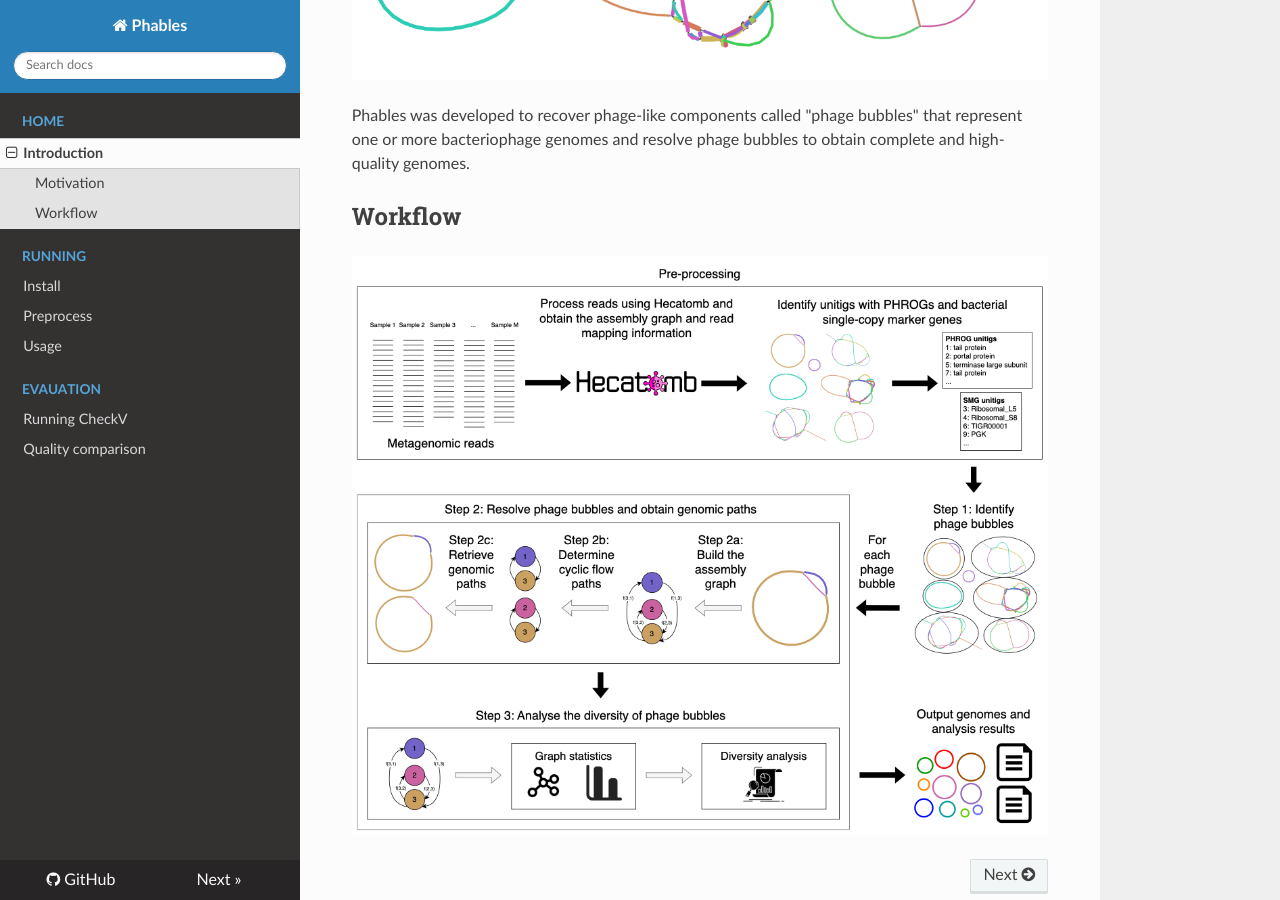
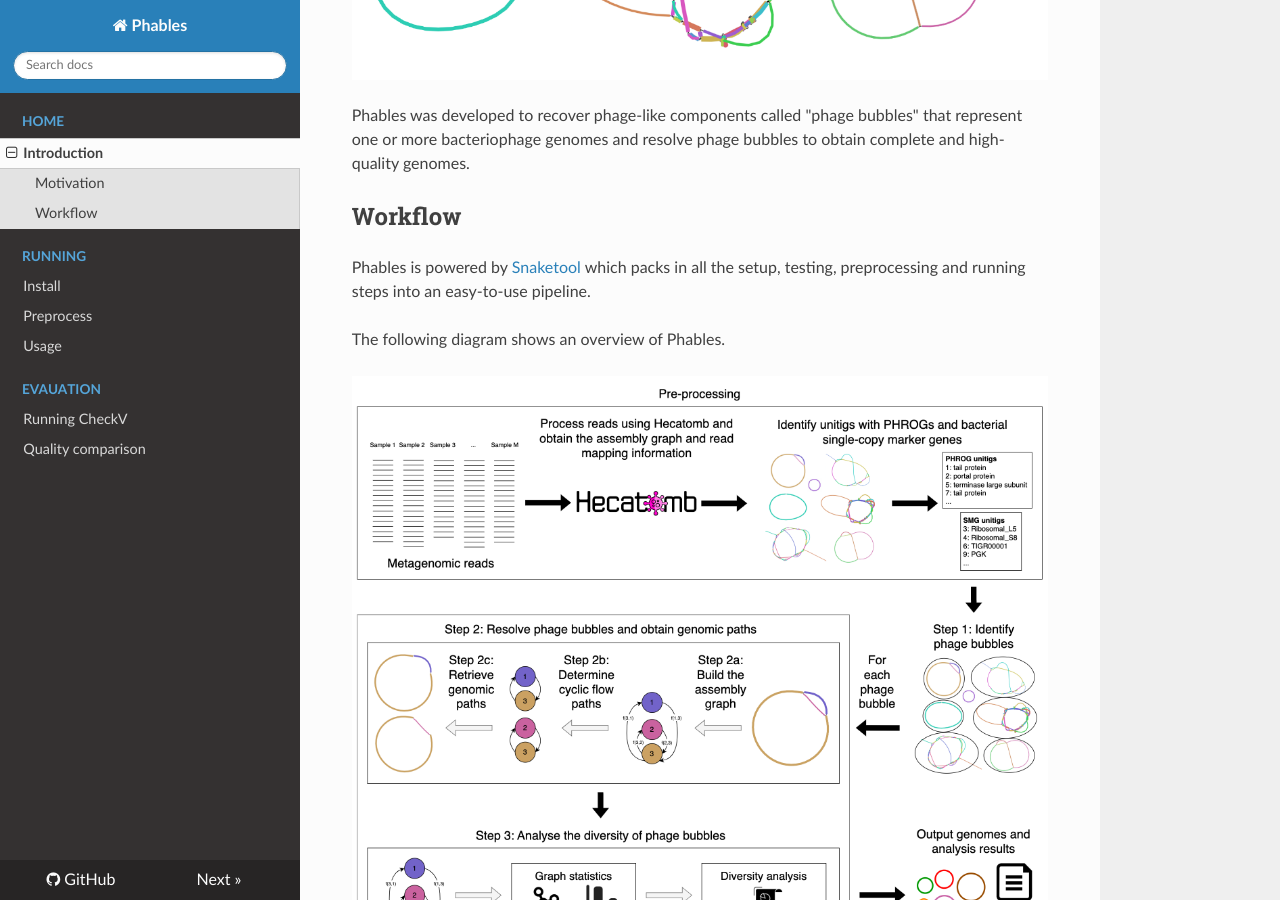
Before and after one commit to Vini2/phables, an MkDocs documentation site: the page built from docs/index.md, in a window 1280 px wide and 900 px high, scrolled down 1125 px. Built offline with MkDocs 1.6.1, drawn with Linux system fonts in a browser that asks for light colours; nearby versions of some CDN libraries; a script that is not in the unit is left out.

Commit message:
DOC: Update docs

```diff
--- a/docs/index.md
+++ b/docs/index.md
@@ -20,4 +20,8 @@ Phables was developed to recover phage-like components called "phage bubbles" th
 
 ## Workflow
 
+Phables is powered by [Snaketool](https://github.com/beardymcjohnface/Snaketool) which packs in all the setup, testing, preprocessing and running steps into an easy-to-use pipeline.
+
+The following diagram shows an overview of Phables.
+
 ![](images/Phables_workflow.png)
```
Also changed, not shown: docs/install.md (+1 -1 lines).
